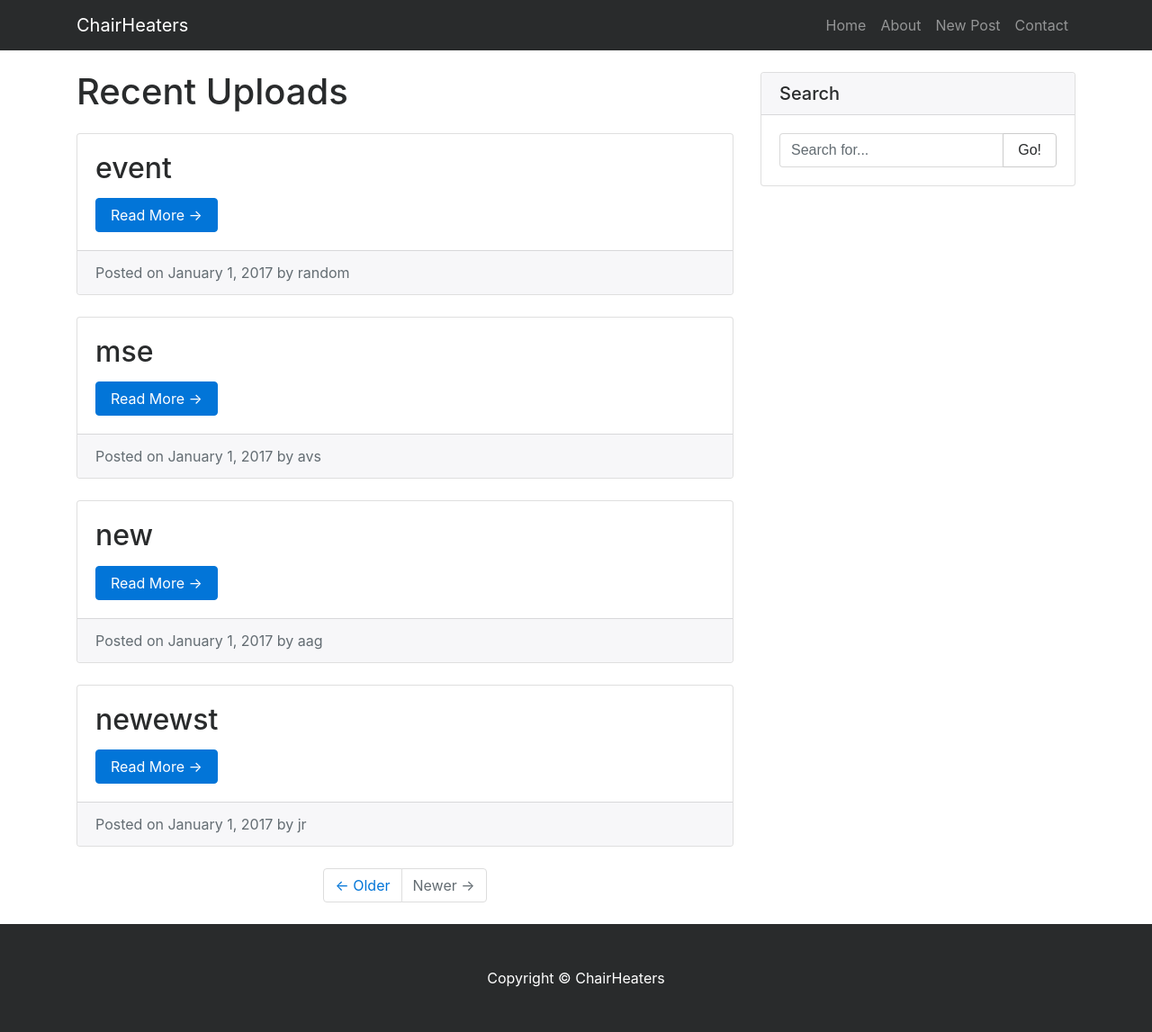
After one commit to mandar-01/ChairHeaters, a Django app: template uploads/templates/post_list.html in a window 1280 px wide. The commit adds this page. Shown: the whole page at 90% size. Run offline with Django 3.2, Linux system fonts and the light colour scheme; the template is opened without the code that fills it: values that come from a table or form of the project are taken from there, others are empty; data comes from the database, SQL or seed files in the repository; some libraries are stand-ins or nearby versions.

Commit message:
added read more and removed script.js
no need of script.js to add db entries,can be done using django
templating

```diff
--- a/uploads/forms.py
+++ b/uploads/forms.py
@@ -2,10 +2,12 @@ from uploads.models import upload
 from django import forms
 
 class PostForm(forms.ModelForm):
+	#docfile = upload.docFile(required=False)
 	class Meta:
 		model = upload
 		fields = [
 		"title",
 		"description",
-		"username"
+		"username",
+		"docFile",
 		]
--- a/uploads/models.py
+++ b/uploads/models.py
@@ -7,8 +7,8 @@ from django.conf import settings
 class upload(models.Model):
 	username = models.CharField(max_length=100)
 	title = models.CharField(max_length=100)
-	description = models.CharField(max_length=300,default='description')
-	docFile = models.FileField(default='settings.MEDIA_ROOT/dbms.pdf')
+	description = models.CharField(max_length=300,default=None)
+	docFile = models.FileField(default=None)
 
 	def __unicode__(self):
 		return self.title
--- a/uploads/templates/base.html
+++ b/uploads/templates/base.html
@@ -30,6 +30,10 @@
     }
     </style>
     {% endblock head %}
+
+    {% block styles %}
+    {% endblock styles %}
+
 </head>
 
 <body>
@@ -43,7 +47,7 @@
             <a class="navbar-brand" href="#">ChairHeaters</a>
             <div class="collapse navbar-collapse" id="navbarExample">
                 <ul class="navbar-nav ml-auto">
-                    <li class="nav-item active">
+                    <li class="nav-item">
                         <a class="nav-link" href="/uploads/">Home <span class="sr-only">(current)</span></a>
                     </li>
                     <li class="nav-item">
@@ -71,7 +75,17 @@
 
                 <h1 class="my-4">Recent Uploads</h1>
 
-                <ul id="list"></ul>
+                {% for obj in object_list %}
+                <div class="card mb-4">
+                    <div class="card-block">
+                        <h2 class="card-title">{{obj.title}}</h2>
+                        <p class="card-text">{{obj.description}}</p>
+                        <a href="/uploads/read_more/" class="btn btn-primary">Read More &rarr;</a>
+                    </div>
+                    <div class="card-footer text-muted">Posted on January 1, 2017 by {{obj.username}} <a href="#"></a>
+                    </div>
+                </div>
+                {% endfor %}
 
                 <!-- Pagination -->
                 <ul class="pagination justify-content-center mb-4">
@@ -113,7 +127,7 @@
         <!-- /.container -->
     </footer>
 
-    <script type="text/javascript">
+<!--     <script type="text/javascript">
     var title = [];
     var username = [];
     var desc = [];
@@ -124,17 +138,15 @@
         username.push("{{obj.username}}")
         desc.push("{{obj.desc}}")
     {% endfor %}
-    </script>
+    </script> -->
 
         <!-- Bootstrap core JavaScript -->
     {% block script %}
+    {% endblock script %}
+<!--     <script type="text/javascript" src="{% static 'javascript/script.js' %}"></script> -->
     <script src="{% static 'vendor/jquery/jquery.min.js' %}"></script>
     <script src="{% static 'vendor/tether/tether.min.js' %}"></script>
     <script src="{% static 'vendor/bootstrap/js/bootstrap.min.js' %}"></script>
-    <script type="text/javascript" src="{% static 'javascript/script.js' %}"></script>
-    <!-- <script type="text/javascript" src="{% static 'javascript/nav.js' %}"></script> -->
-    {% endblock script %}
-
 
 
 </body>
--- /dev/null
+++ b/uploads/templates/post_list.html
@@ -0,0 +1,58 @@
+{% extends "base.html" %}
+
+{% block content %}
+    <!-- Page Content -->
+    <div class="container">
+
+        <div class="row">
+
+            <!-- Blog Entries Column -->
+            <div class="col-md-8">
+
+                <h1 class="my-4">Recent Uploads</h1>
+
+                {% for obj in object_list %}
+                <div class="card mb-4">
+                	<div class="card-block">
+                		<h2 class="card-title">{{obj.title}}</h2>
+                		<p class="card-text"></p>
+                		<a href="/uploads/read_more/" class="btn btn-primary">Read More &rarr;</a>
+                	</div>
+                	<div class="card-footer text-muted">Posted on January 1, 2017 by {{obj.username}} <a href="#"></a>
+                	</div>
+                </div>
+                {% endfor %}
+
+                <!-- Pagination -->
+                <ul class="pagination justify-content-center mb-4">
+                    <li class="page-item"><a class="page-link" href="#">&larr; Older</a></li>
+                    <li class="page-item disabled"><a class="page-link" href="#">Newer &rarr;</a></li>
+                </ul>
+
+            </div>
+
+            <!-- Sidebar Widgets Column -->
+            <div class="col-md-4">
+
+                <!-- Search Widget -->
+                <div class="card my-4">
+                    <h5 class="card-header">Search</h5>
+                    <div class="card-block">
+                        <div class="input-group">
+                            <input type="text" class="form-control" placeholder="Search for...">
+                            <span class="input-group-btn">
+                                <button class="btn btn-secondary" type="button">Go!</button>
+                            </span>
+                        </div>
+                    </div>
+                </div>
+            </div>
+
+        </div>
+        <!-- /.row -->
+
+    </div>
+    <!-- /.container -->
+
+
+{% endblock %}
--- a/uploads/urls.py
+++ b/uploads/urls.py
@@ -20,4 +20,5 @@ from . import views
 urlpatterns = [
     url(r'^$', views.upload_view),
     url(r'^create/$',views.create_post),
+    url(r'^read_more/$',views.read_more),
 ]
--- a/uploads/views.py
+++ b/uploads/views.py
@@ -29,3 +29,6 @@ def create_post(request):
 	  "form" : form
 	}
 	return render(request,'form.html',context)
+
+def read_more(request):
+	return render(request,'read_more.html',{})
```
Also changed, not shown: static/dbms.txt (added, +33 -0 lines), static/dbms_nXKc9wC.txt (added, +33 -0 lines), uploads/templates/form.html (+36 -4 lines), uploads/templates/read_more.html (added, +30 -0 lines), uploads/migrations/0007_auto_20170831_0311.py (added), uploads/migrations/0008_auto_20170831_0312.py (added), 7 other files.
